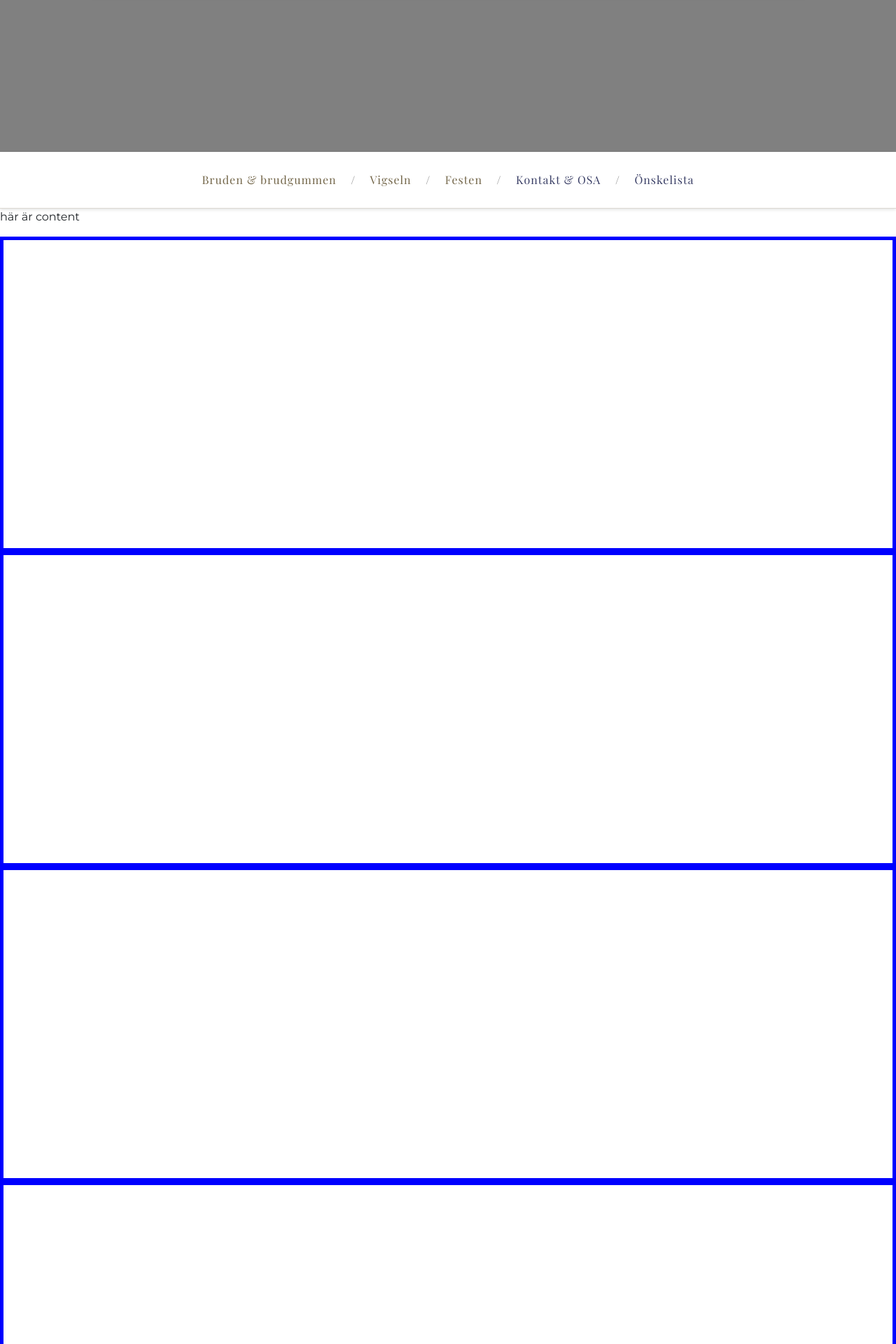
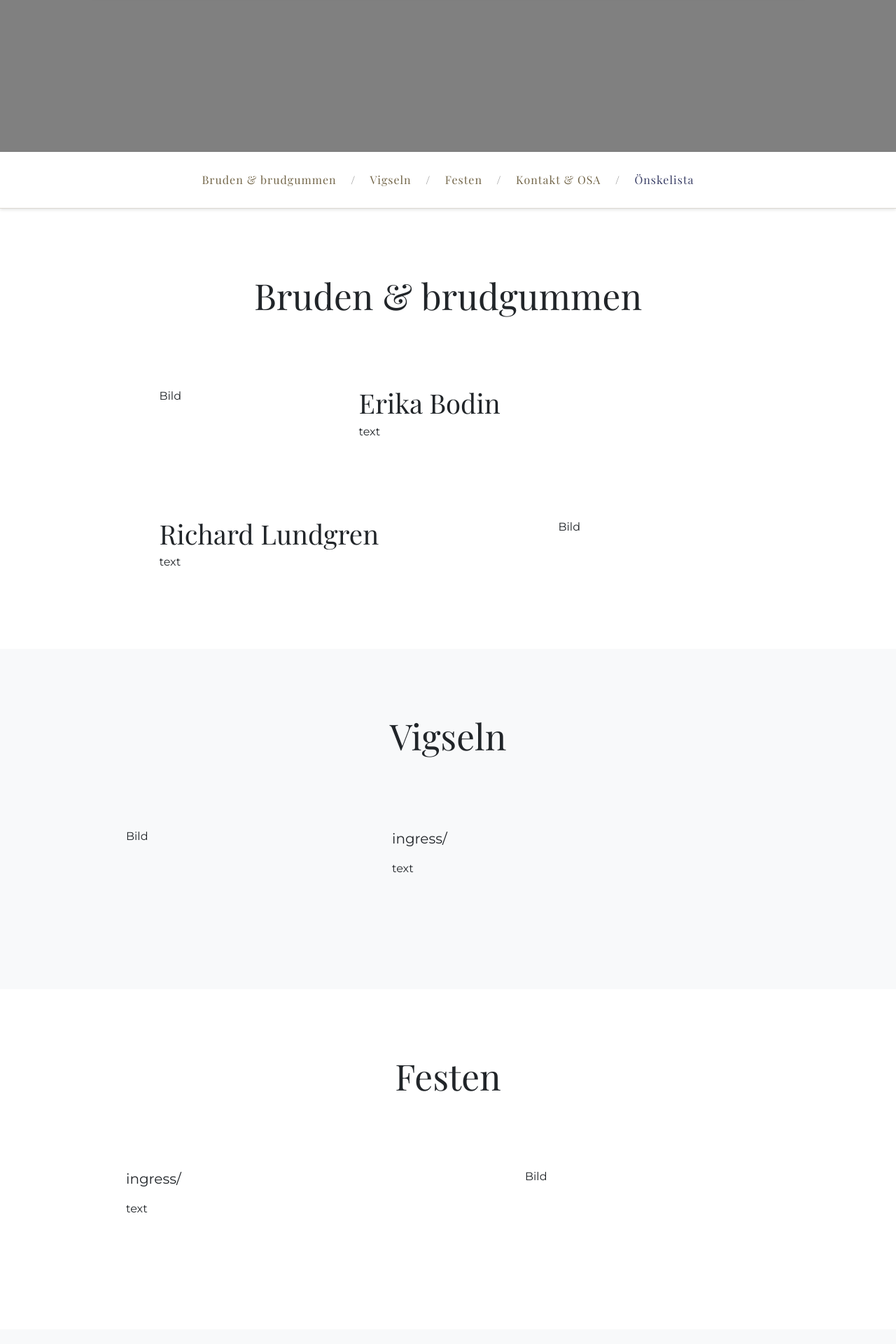
Before and after one commit to erikaochrichard/erikaochrichard.github.io, a Jekyll site: the page built from index.md, in a window 1280 px wide. Shown: the part 603-2523 px from the top of the page at 70% size. Built offline with Jekyll 4.4.1, drawn with Linux system fonts in a browser that asks for light colours; some of the changed text lies outside the part shown.

Commit message:
Create basic section structure + grid

```diff
--- a/_includes/main-navigation.html
+++ b/_includes/main-navigation.html
@@ -5,11 +5,11 @@
   </button>
   <div class="collapse justify-content-center navbar-collapse" id="navbarToggle">
     <ul class="navbar-nav mt-2 mt-lg-0">
-      <li class="nav-item"><a class="nav-link" href="#a">Bruden &amp; brudgummen</a></li>
-      <li class="nav-item"><a class="nav-link" href="#b">Vigseln</a></li>
-      <li class="nav-item"><a class="nav-link" href="#c">Festen</a></li>
-      <li class="nav-item"><a class="nav-link" href="#d">Kontakt &amp; OSA</a></li>
-      <li class="nav-item"><a class="nav-link" href="#d">Önskelista</a></li>
+      <li class="nav-item"><a class="nav-link" href="#bruden-brudgummen">Bruden &amp; brudgummen</a></li>
+      <li class="nav-item"><a class="nav-link" href="#vigseln">Vigseln</a></li>
+      <li class="nav-item"><a class="nav-link" href="#festen">Festen</a></li>
+      <li class="nav-item"><a class="nav-link" href="#kontakt">Kontakt &amp; OSA</a></li>
+      <li class="nav-item"><a class="nav-link" href="#onskelista">Önskelista</a></li>
     </ul>
   </div>
 </nav>
--- a/_layouts/default.html
+++ b/_layouts/default.html
@@ -9,12 +9,85 @@
   {% include site-header.html %}
   <main class="page-content">
       {% include main-navigation.html %}
-      {{ content }}
+      <section class="section" id="bruden-brudgummen">
+        <div class="container">
+          <div class="row pb-5">
+            <div class="col-12 text-center"><h2>Bruden & brudgummen</h2></div>
+          </div>
+          <div class="row py-5 justify-content-center">
+            <div class="col-md-4 col-lg-3">Bild</div>
+            <div class="col-md-8 col-lg-6">
+              <h3>Erika Bodin</h3>
+              <p>text</p>
+            </div>
+          </div>
+          <div class="row pt-5 justify-content-center flex-row-reverse">
+            <div class="col-md-4 col-lg-3">Bild</div>
+            <div class="col-md-8 col-lg-6">
+              <h3>Richard Lundgren</h3>
+              <p>text</p>
+            </div>
+          </div>
+        </div>
+      </section>
 
-      <section class="section" id="a"></section>
-      <section class="section" id="b"></section>
-      <section class="section" id="c"></section>
-      <section class="section" id="d"></section>
+      <section class="section bg-light" id="vigseln">
+        <div class="container">
+          <div class="row pb-5">
+            <div class="col-12 text-center"><h2>Vigseln</h2></div>
+          </div>
+          <div class="row py-5 justify-content-center">
+            <div class="col-4">Bild</div>
+            <div class="col-6">
+              <p class="lead">ingress/<p>
+              <p>text</p>
+            </div>
+          </div>
+        </div>
+      </section>
+
+      <section class="section" id="festen">
+        <div class="container">
+          <div class="row pb-5">
+            <div class="col-12 text-center"><h2>Festen</h2></div>
+          </div>
+          <div class="row py-5 justify-content-center">
+            <div class="col-6">
+              <p class="lead">ingress/<p>
+              <p>text</p>
+            </div>
+            <div class="col-4">Bild</div>
+          </div>
+        </div>
+      </section>
+
+      <section class="section bg-light" id="kontakt">
+        <div class="container">
+          <div class="row pb-5">
+            <div class="col-12 text-center"><h2>Kontakt & OSA</h2></div>
+          </div>
+          <div class="row py-5 justify-content-center">
+            <div class="col-6">
+              <p class="lead">ingress/<p>
+              <p>text</p>
+            </div>
+          </div>
+        </div>
+      </section>
+
+      <section class="section" id="onskelista">
+        <div class="container">
+          <div class="row pb-5">
+            <div class="col-12 text-center"><h2>Önskelista</h2></div>
+          </div>
+          <div class="row py-5 justify-content-center">
+            <div class="col-6">
+              <p class="lead">ingress/<p>
+              <p>text</p>
+            </div>
+          </div>
+        </div>
+      </section>
   </main>
 
 <script src="https://code.jquery.com/jquery-3.3.1.slim.min.js" integrity="sha384-q8i/X+965DzO0rT7abK41JStQIAqVgRVzpbzo5smXKp4YfRvH+8abtTE1Pi6jizo" crossorigin="anonymous"></script>
--- a/_sass/_shame.scss
+++ b/_sass/_shame.scss
@@ -3,9 +3,3 @@
 // refactoring, are badly placed and so on. This file is imported last
 // in the main scss file.
 // -----------------------------------------------------------------------------
-
-
-.section {
-  height: 50vh;
-  border: 5px solid blue;
-}
--- a/_sass/abstracts/_variables.scss
+++ b/_sass/abstracts/_variables.scss
@@ -143,8 +143,11 @@ $spacers: map-merge((
   1: ($spacer * .25),
   2: ($spacer * .5),
   3: $spacer,
-  4: ($spacer * 1.5),
-  5: ($spacer * 3)
+  4: ($spacer * 2),
+  5: ($spacer * 3),
+  6: ($spacer * 4),
+  7: ($spacer * 5),
+  8: ($spacer * 6)
 ), $spacers);
 
 // This variable affects the `.h-*` and `.w-*` classes.
--- /dev/null
+++ b/_sass/layout/_section.scss
@@ -0,0 +1,4 @@
+.section {
+  padding-top: 6rem;
+  padding-bottom: 6rem;
+}
--- a/_sass/main.scss
+++ b/_sass/main.scss
@@ -59,6 +59,7 @@
 @import
   'layout/header',
   'layout/main-navigation',
+  'layout/section',
   'layout/footer';
 
 // 5. Components
```
